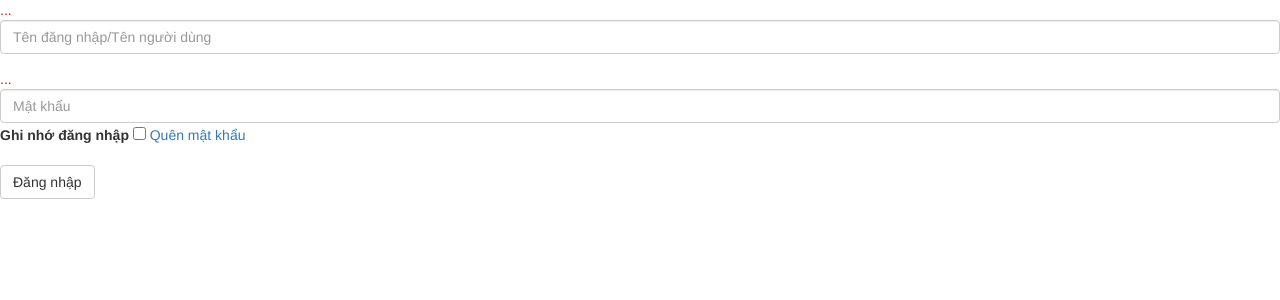
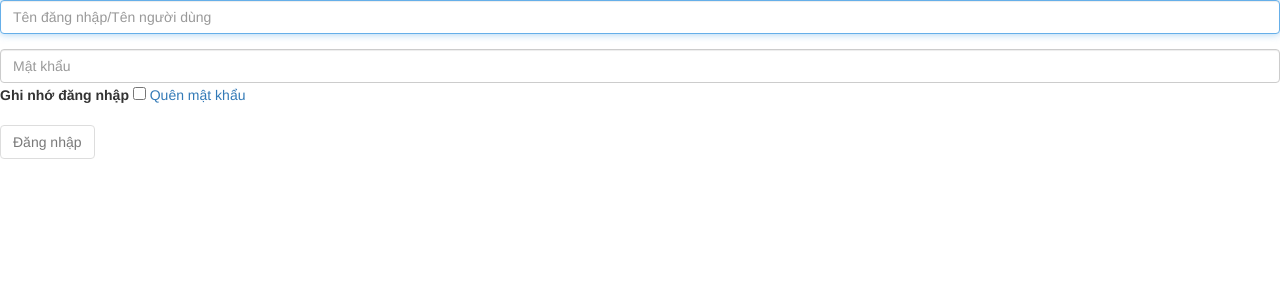
Before and after one commit to Banh-Chuoi-Tra-Da/Luxury-watch-online, a PHP site: page /Luxury-watch-online/signin.php in a window 1280 px wide. Shown: the top 300 px of the page. Run offline with PHP 8.4, Linux system fonts and the light colour scheme.

Commit message:
Modified Signin & Signup
Many errors

```diff
--- a/luxury watch/check_username_availablity.php
+++ b/luxury watch/check_username_availablity.php
@@ -6,7 +6,7 @@
 	$username = (string)$_POST['username'];
 
 	$result = $con->query(
-	'SELECT * FROM names WHERE tbl_nguoi_dung = "'.strtolower($username).'"'
+	'SELECT * FROM tbl_nguoi_dung WHERE names = "'.strtolower($username).'"'
 	);
 
 	if ($result->num_rows > 0) {
--- a/luxury watch/register.php
+++ b/luxury watch/register.php
@@ -17,10 +17,12 @@
     <div class="form-group">
       <span class="signup-error" id="errorusername" style="color: red">...</span>
       <input type="text" class="form-control" id="form_username" placeholder="Tên đăng nhập/Tên người dùng" name="username">
+      <span class="signup-error" id="errorusername2" style="color: red"></span>
     </div>
     <div class="form-group">
       <span class="signup-error" id="erroremail" style="color: red">...</span>
       <input type="email" class="form-control" id="form_email" placeholder="Email" name="email">
+      <span class="signup-error" id="erroremail2" style="color: red"></span>
     </div>
     <div class="form-group">
       <span class="signup-error" id="errorpass" style="color: red">...</span>
--- a/luxury watch/registerValidation.js
+++ b/luxury watch/registerValidation.js
@@ -127,7 +127,7 @@
         // Check email availablity (live) with AJAX
         function live_check_email(){
           if ($("#form_email").val().length != 0){
-            $("#erroremail2").html('<img src="../../images/loader.gif" style="width:30px; height:30px" />').fadeOut(6000);
+            $("#erroremail2").html('<img src="images/loader2.gif" style="width:auto; height:30px" />').fadeOut(6000);
             var email = $("#form_email").val();
             var dataString = "email="+email;
             $.ajax({
@@ -149,7 +149,7 @@
         // Check username availablity (live) with AJAX
         function live_check_username(){
           if ($("#form_username").val().length != 0){
-            $('#errorusername2').html('<img src="../../images/loader.gif" style="width:30px; height:30px" />').fadeOut(6000);
+            $('#errorusername2').html('<img src="images/loader2.gif" style="width:auto; height:30px" />').fadeOut(6000);
             var username = $('#form_username').val();
             var dataString = 'username='+username;
             $.ajax({
--- a/luxury watch/registerValidationSignin.js
+++ b/luxury watch/registerValidationSignin.js
@@ -29,7 +29,7 @@ $(function(){
     else if (!pattern.test(username)) {
       $('#errorusername').html('Tên người dùng chưa đúng định dạng');
       $('#errorusername').show(300);
-      $('#form_username').focus()
+      $('#form_username').focus();
       $(':button[type="submit"]').prop('disabled', true);
       error_username = true;
     }
--- a/luxury watch/signin.php
+++ b/luxury watch/signin.php
@@ -31,7 +31,7 @@ if (isset($_COOKIE['remember'])) {
     <script src="https://cdn.jsdelivr.net/npm/bootstrap@5.2.3/dist/js/bootstrap.bundle.min.js"></script> -->
   <title>Document</title>
 
-  <script src="registerValidationSingin.js"></script>
+  <script src="registerValidationSignin.js"></script>
 </head>
 
 
--- a/luxury watch/thuc_hien_dang_nhap.php
+++ b/luxury watch/thuc_hien_dang_nhap.php
@@ -28,9 +28,8 @@ if ($ketQuaTruyVan->num_rows == 1) {
         mysqli_query($con, $sql);
         setcookie('remember', $token, time() + 60 * 60 * 24 * 30);
     }
-
     header('location:index.php?tb=Dang nhap thanh cong');
 } else {
-
     header('location:signin.php?error=Sai thong tin');
-};
+}
+?>
```
Also changed, not shown: luxury watch/check_email_availablity.php (line endings or trailing spaces), luxury watch/images/loader2.gif (added).
